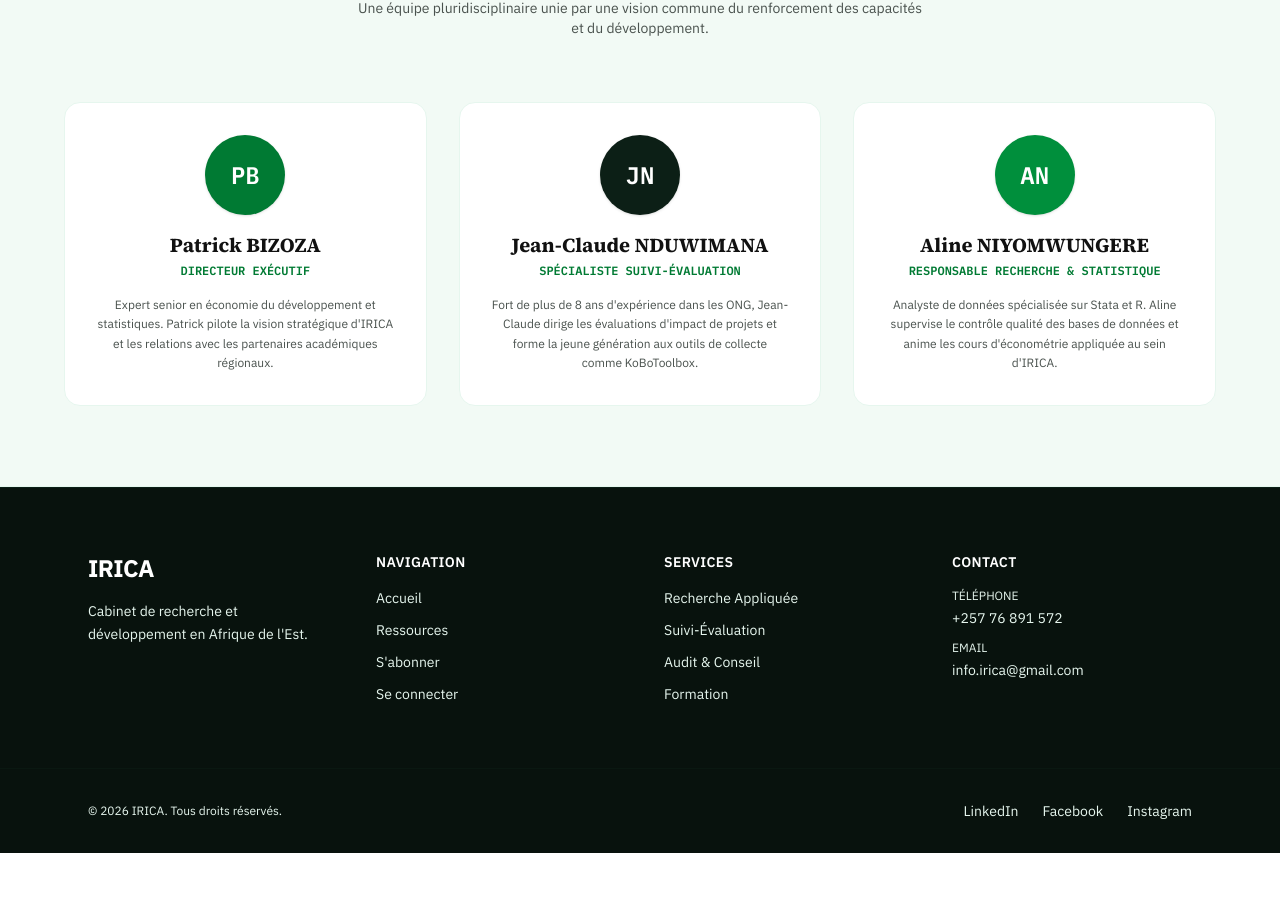
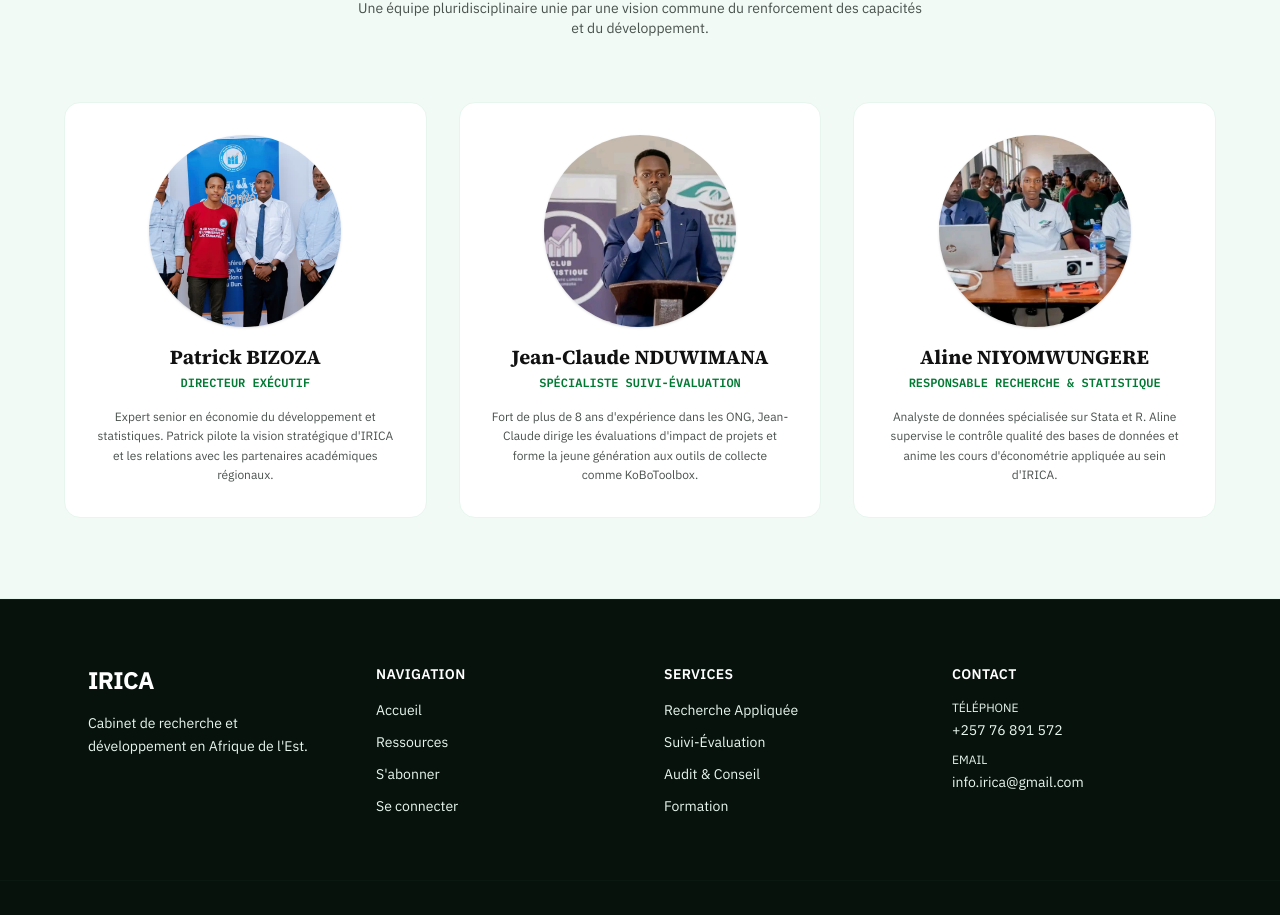
Before and after one commit to APDYd-dotcom/Irica, a React (Vite) app: page / in a window 1280 px wide. Shown: the part 4151-5066 px from the top of the page. Before the commit the page ends 5004 px from the top, so only its background shows below. Built offline with nearby package versions, Linux system fonts and the light colour scheme.

Commit message:
version pres

```diff
--- a/src/components/TeamSection.jsx
+++ b/src/components/TeamSection.jsx
@@ -3,22 +3,19 @@ function TeamSection() {
     {
       name: "Patrick BIZOZA",
       role: "Directeur Exécutif",
-      initials: "PB",
-      color: "bg-forest-800",
+      image: "/images/1.jpg",
       bio: "Expert senior en économie du développement et statistiques. Patrick pilote la vision stratégique d'IRICA et les relations avec les partenaires académiques régionaux.",
     },
     {
       name: "Jean-Claude NDUWIMANA",
       role: "Spécialiste Suivi-Évaluation",
-      initials: "JN",
-      color: "bg-forest-900",
+      image: "/images/2.jpg",
       bio: "Fort de plus de 8 ans d'expérience dans les ONG, Jean-Claude dirige les évaluations d'impact de projets et forme la jeune génération aux outils de collecte comme KoBoToolbox.",
     },
     {
       name: "Aline NIYOMWUNGERE",
       role: "Responsable Recherche & Statistique",
-      initials: "AN",
-      color: "bg-forest-600",
+      image: "/images/3.jpg",
       bio: "Analyste de données spécialisée sur Stata et R. Aline supervise le contrôle qualité des bases de données et anime les cours d'économétrie appliquée au sein d'IRICA.",
     },
   ];
@@ -36,8 +33,8 @@ function TeamSection() {
         <div className="grid grid-cols-1 md:grid-cols-3 gap-8">
           {TEAM.map((member) => (
             <div key={member.name} className="bg-white p-8 rounded-2xl border border-forest-100 text-center space-y-4">
-              <div className={`w-20 h-20 rounded-full ${member.color} text-white font-mono text-2xl font-bold flex items-center justify-center mx-auto shadow-sm`}>
-                {member.initials}
+              <div className="w-48 h-48 rounded-full overflow-hidden shadow-sm mx-auto">
+                <img src={member.image} alt={member.name} className="w-full h-full object-cover" />
               </div>
               <div className="space-y-1">
                 <h4 className="font-serif text-xl font-bold text-ink">{member.name}</h4>
```
Also changed, not shown: 2 other files (tests, documents, lock files or other folders).
